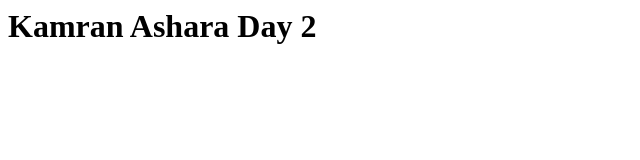
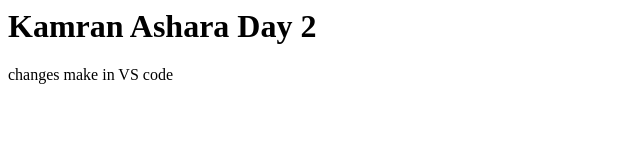
Before and after one commit to KamranAshrafdev/Day2, a plain HTML site: page index.html in a window 1280 px wide. Shown: the whole page, without its empty margins (0-640 px from the left). Drawn offline with Linux system fonts and the light colour scheme.

Commit message:
initialize index.html

```diff
--- a/index.html
+++ b/index.html
@@ -1 +1,2 @@
 <H1>Kamran Ashara Day 2</H1>
+<p>changes make in VS code</p>
```
